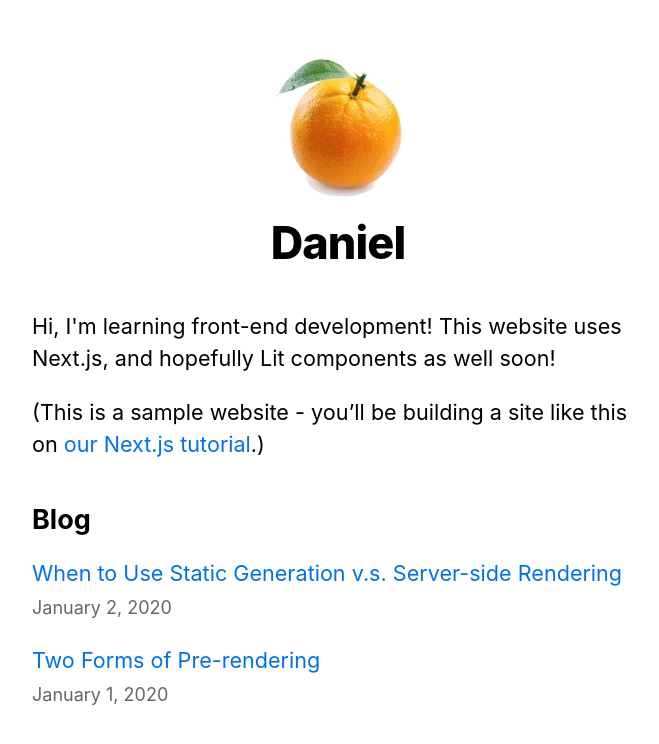
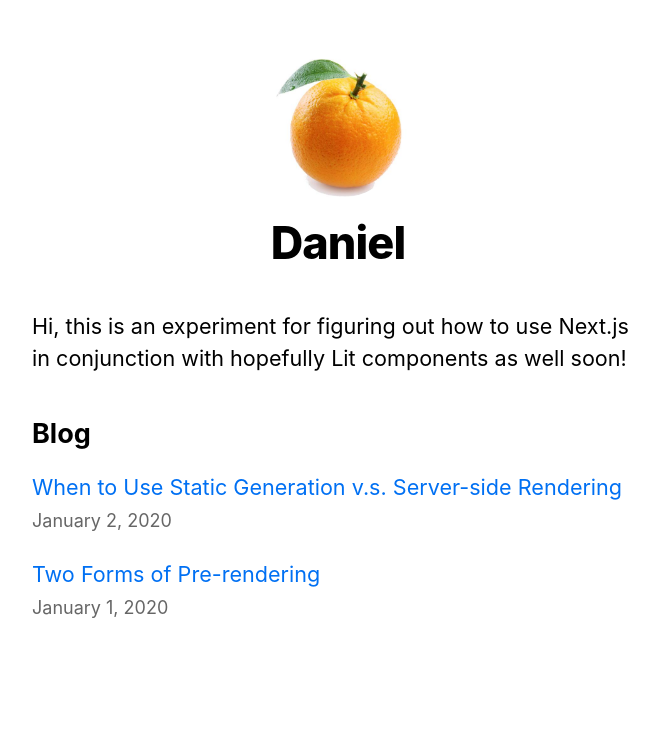
Before and after one commit to danielytan/next-js-experiment, a Next.js app: page / in a window 1280 px wide. Shown: the top 744 px of the page, without its empty margins (302-961 px from the left). Built offline with nearby package versions, Linux system fonts and the light colour scheme.

Commit message:
updated blog home page text

```diff
--- a/pages/index.js
+++ b/pages/index.js
@@ -21,11 +21,7 @@ export default function Home({ allPostsData }) {
         <title>{siteTitle}</title>
       </Head>
       <section className={utilStyles.headingMd}>
-        <p>Hi, I'm learning front-end development! This website uses Next.js, and hopefully Lit components as well soon! </p>
-        <p>
-          (This is a sample website - you’ll be building a site like this on{' '}
-          <a href="https://nextjs.org/learn">our Next.js tutorial</a>.)
-        </p>
+        <p>Hi, this is an experiment for figuring out how to use Next.js in conjunction with hopefully Lit components as well soon! </p>
       </section>
       <section className={`${utilStyles.headingMd} ${utilStyles.padding1px}`}>
         <h2 className={utilStyles.headingLg}>Blog</h2>
```
